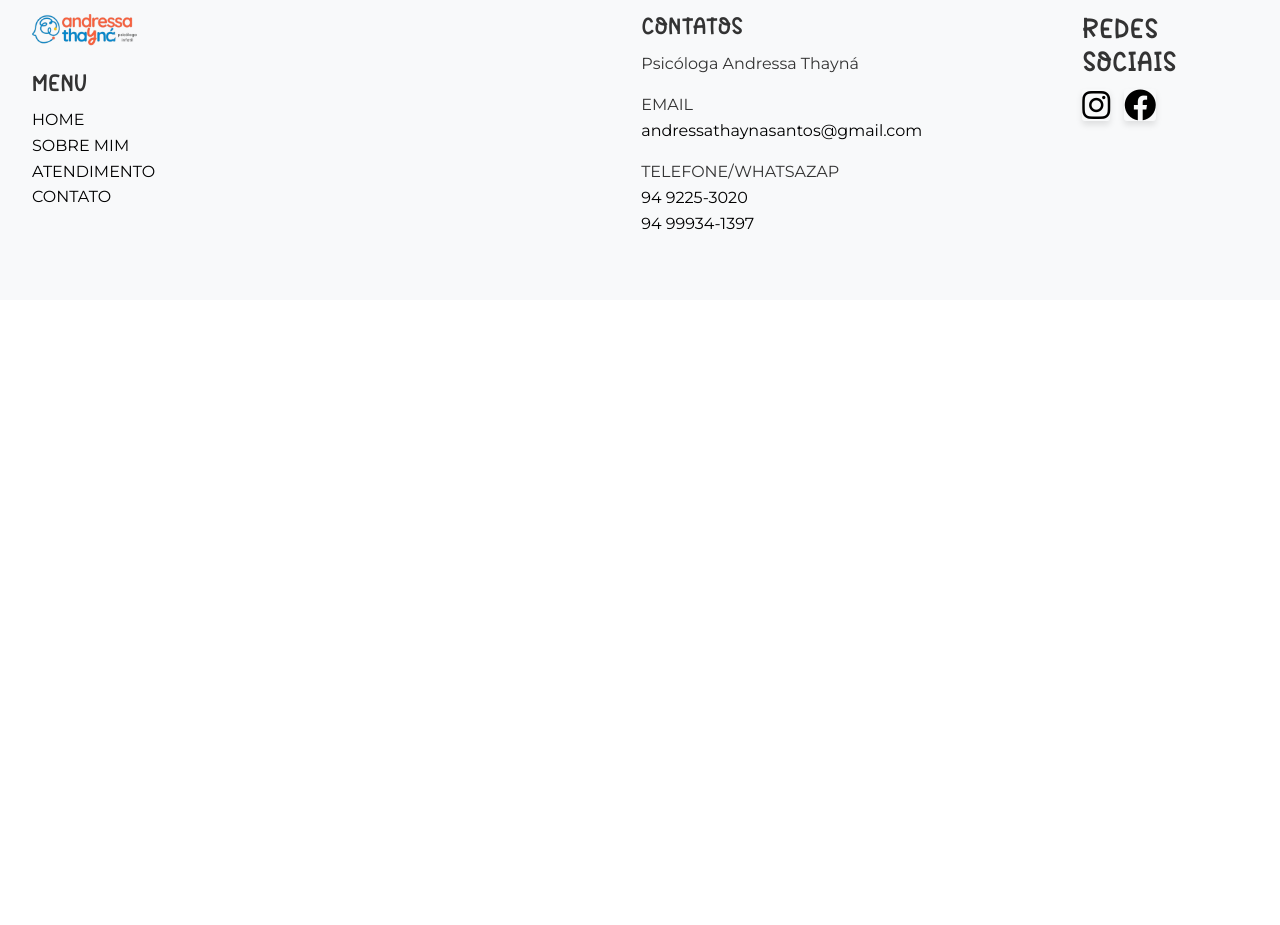
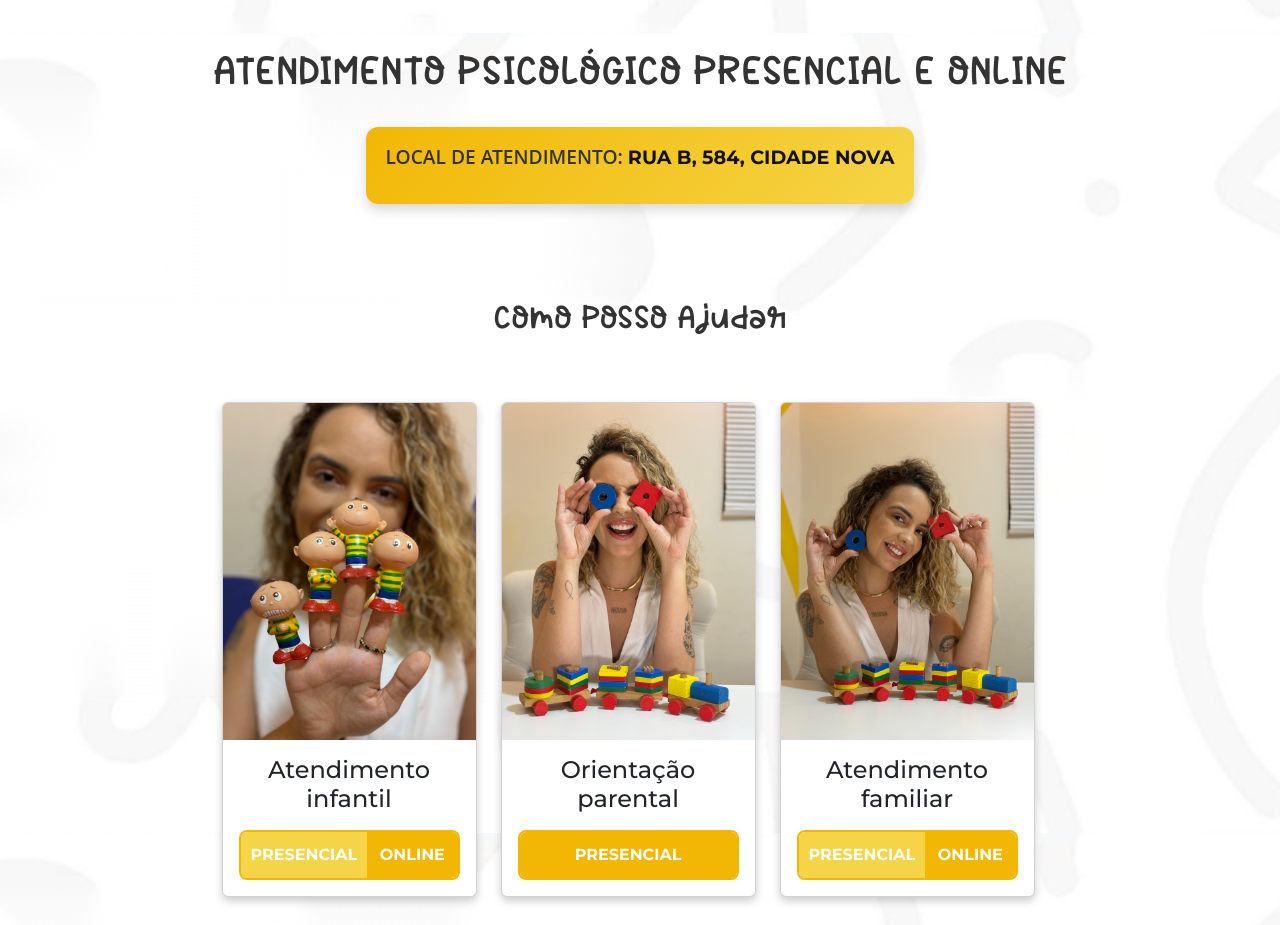
Before and after one commit to GuiAlvesR/Psicologa-andressa, a plain HTML site: page index.html in a window 1280 px wide. Shown: the part 1655-2580 px from the top of the page. Before the commit the page ends 1955 px from the top, so only its background shows below. Drawn offline with nearby package versions, Linux system fonts and the light colour scheme.

Commit message:
Grandes ajustes na parte do atendimento no index e style e questões de reponsividade e design

```diff
--- a/css/style.css
+++ b/css/style.css
@@ -42,12 +42,10 @@ body {
 
 header {
     width: 100%;
-    height: 2rem;
 }
 
 header nav img {
     width: 15%;
-    height: 10%;
 }
 
 nav .navbar-collapse {
@@ -63,8 +61,7 @@ nav .navbar-collapse ul {
 
 h1,
 h2,
-h3,
-h4 {
+h3 {
     font-family: "Gemoy", sans-serif;
 }
 
@@ -143,6 +140,7 @@ div {
     background-repeat: no-repeat;
     background-size: cover;
     background-attachment: fixed;
+    padding: 1rem;
 }
 
 .atendimento h2,
@@ -159,10 +157,12 @@ div {
 
 .atendimento-info {
     display: flex;
-    margin-top: 30px;
+    flex-wrap: wrap;
     align-items: center;
     justify-content: center;
     flex-direction: column;
+    gap: 1rem;
+    margin-top: 30px;
 }
 
 .local {
@@ -197,6 +197,83 @@ div {
     box-shadow: 0 8px 15px rgba(0, 0, 0, 0.2);
 }
 
+.card {
+    max-width: 100%;
+    box-shadow: 0 4px 8px rgba(0, 0, 0, 0.2);
+    transition: transform 0.3s ease-in-out;
+}
+
+.card:hover {
+    transform: scale(1.05);
+}
+
+.card-img-top {
+    width: 100%;
+    height: auto;
+}
+
+.card-body {
+    padding: 1rem;
+    text-align: center;
+}
+
+.button-group {
+    display: flex;
+    border: 2px solid #F2B705;
+    border-radius: 8px;
+    overflow: hidden;
+    margin-top: 1rem;
+}
+
+.button-item {
+    flex: 1;
+    text-align: center;
+    padding: 10px;
+    font-size: 1rem;
+    font-weight: bold;
+    color: #fff;
+    background-color: #F2B705;
+    transition: background-color 0.3s ease;
+    cursor: pointer;
+}
+
+.button-item:first-child {
+    background-color: #F5D547;
+}
+
+.button-item:last-child {
+    background-color: #F2B705;
+}
+
+.button-item:hover {
+    background-color: #f59e0b;
+}
+
+@media (max-width: 768px) {
+    .button-group {
+        flex-direction: column;
+    }
+
+    .button-item {
+        font-size: 0.9rem;
+        padding: 8px;
+    }
+}
+
+@media (max-width: 480px) {
+    .button-item {
+        font-size: 0.8rem;
+        padding: 6px;
+    }
+}
+
+@media (max-width: 480px) {
+    .local {
+        flex-direction: column;
+        padding: 10px;
+    }
+}
+
 .cta-container {
     display: flex;
     justify-content: center;
@@ -225,13 +302,6 @@ div {
 .cta-btn:focus {
     outline: none;
     box-shadow: 0 0 0 4px rgba(245, 213, 71, 0.4);
-}
-
-@media (max-width: 480px) {
-    .local {
-        flex-direction: column;
-        padding: 10px;
-    }
 }
 
 .btn-whatsapp {
@@ -376,8 +446,18 @@ a:hover {
 }
 
 @media (max-width: 768px) {
+
+    header nav img {
+        width: 30%;
+    }
+
     nav .navbar-collapse ul {
         gap: 0;
+    }
+
+    #home {
+        background-image: url(../imagens/WhatsApp\ Image\ 2024-09-05\ at\ 16.23.33.jpeg);
+        height: 80vh;
     }
 
     #sobre {
@@ -390,7 +470,9 @@ a:hover {
     }
 
     .imagem {
-        width: 50%;
+        display: flex;
+        justify-content: center;
+        width: 100%;
         margin: 1rem;
     }
 
@@ -398,9 +480,12 @@ a:hover {
         width: 100%;
     }
 
-    #home {
-        background-image: url(../imagens/WhatsApp\ Image\ 2024-09-05\ at\ 16.23.33.jpeg);
-        height: 70vh;
+    .dados-title {
+        justify-content: center;
+    }
+
+    .dados-title img {
+        height: 5rem;
     }
 
     .local {
@@ -502,11 +587,15 @@ a:hover {
         font-size: 1.4rem;
     }
 
+    .imagem {
+        margin: 0rem;
+    }
+
     .atendimento h3 {
         font-size: 1.2rem;
     }
 
-    h4 {
+    .atendimento h4 {
         font-size: 1rem;
     }
 
--- a/index.html
+++ b/index.html
@@ -112,53 +112,70 @@
             </div>
         </section>
 
-        <!-- <section id="atendimento">
+        <section id="atendimento">
             <div class="atendimento">
                 <h2>ATENDIMENTO PSICOLÓGICO PRESENCIAL E ONLINE</h2>
                 <div class="atendimento-info">
                     <div class="local">
                         <p>LOCAL DE ATENDIMENTO: <span>RUA B, 584, CIDADE NOVA</span></p>
                     </div>
+
+                    <div>
+                        <h3>Como Posso Ajudar</h3>
+                    </div>
+
+                    <div class="container">
+                        <div class="row d-flex justify-content-center align-items-stretch">
+                            <div class="col-12 col-sm-6 col-md-4 col-lg-3 mb-4">
+                                <div class="card">
+                                    <img src="./imagens/WhatsApp Image 2024-09-05 at 16.23.33 (4).jpeg"
+                                        class="card-img-top" alt="Imagem de Andressa Thayná, psicóloga infantil">
+                                    <div class="card-body">
+                                        <h4 class="card-title">Atendimento infantil</h4>
+                                        <div class="button-group">
+                                            <div class="button-item">PRESENCIAL</div>
+                                            <div class="button-item">ONLINE</div>
+                                        </div>
+                                    </div>
+                                </div>
+                            </div>
+                            <div class="col-12 col-sm-6 col-md-4 col-lg-3 mb-4">
+                                <div class="card">
+                                    <img src="./imagens/WhatsApp Image 2024-09-05 at 16.23.33 (1).jpeg"
+                                        class="card-img-top" alt="Imagem de Andressa Thayná, psicóloga infantil">
+                                    <div class="card-body">
+                                        <h4 class="card-title">Orientação parental</h4>
+                                        <div class="button-group">
+                                            <div class="button-item">PRESENCIAL</div>
+                                        </div>
+                                    </div>
+                                </div>
+                            </div>
+                            <div class="col-12 col-sm-6 col-md-4 col-lg-3 mb-4">
+                                <div class="card">
+                                    <img src="./imagens/WhatsApp Image 2024-09-05 at 16.23.32 (2).jpeg"
+                                        class="card-img-top" alt="Imagem de Andressa Thayná, psicóloga infantil">
+                                    <div class="card-body">
+                                        <h4 class="card-title">Atendimento familiar</h4>
+                                        <div class="button-group">
+                                            <div class="button-item">PRESENCIAL</div>
+                                            <div class="button-item">ONLINE</div>
+                                        </div>
+                                    </div>
+                                </div>
+                            </div>
+                        </div>
+                    </div>
+
                     <div class="cta-container">
                         <a href="https://api.whatsapp.com/send/?phone=5594999341397&text&type=phone_number&app_absent=0&text=Olá,%20Psicóloga%20Andressa%20Thayná"
                             target="_blank" data-aos-delay="400">
                             <button type="button" class="btn btn-outline-success cta-btn">Agende uma Sessão</button>
                         </a>
                     </div>
-                    <div>
-                        <h3>Como Posso Ajudar</h3>
-                    </div>
-                    <div class="cards d-flex gap-5 mb-2 text-center flex-wrap align-items-center
-                                justify-content-center">
-                        <div class="card" style="width: 18rem;" data-aos="fade-right" data-aos-duration="500"
-                            data-aos-delay="500">
-                            <img src="./imagens/WhatsApp Image 2024-09-05 at 16.23.33 (4).jpeg" class="card-img-top"
-                                alt="Imagem de Andressa Thayná, psicóloga infantil">
-                            <div class="card-body">
-                                <h5 class="card-title">Atendimento infantil</h5>
-                            </div>
-                        </div>
-                        <div class="card" style="width: 18rem;" data-aos="zoom-out" data-aos-duration="1000"
-                            data-aos-delay="600">
-                            <img src="./imagens/WhatsApp Image 2024-09-05 at 16.23.33 (1).jpeg" class="card-img-top"
-                                alt="Imagem de Andressa Thayná, psicóloga infantil">
-                            <div class="card-body">
-                                <h5 class="card-title">Orientação parental</h5>
-                            </div>
-                        </div>
-                        <div class="card" style="width: 18rem;" data-aos="fade-left" data-aos-duration="2000"
-                            data-aos-delay="700">
-                            <img src="./imagens/WhatsApp Image 2024-09-05 at 16.23.32 (2).jpeg" class="card-img-top"
-                                alt="Imagem de Andressa Thayná, psicóloga infantil">
-                            <div class="card-body">
-                                <h5 class="card-title">Atendimento familiar</h5>
-
-                            </div>
-                        </div>
-                    </div>
                 </div>
             </div>
-        </section> -->
+        </section>
 
         <section id="contato">
             <div class="contact bg-body-tertiary">
@@ -168,7 +185,7 @@
                     </div>
                     <div class="nav">
                         <nav>
-                            <h4>MENU</h4>
+                            <h3>MENU</h3>
                             <ul>
                                 <li><a href="#home">HOME</a></li>
                                 <li><a href="#sobre">SOBRE MIM</a></li>
```
